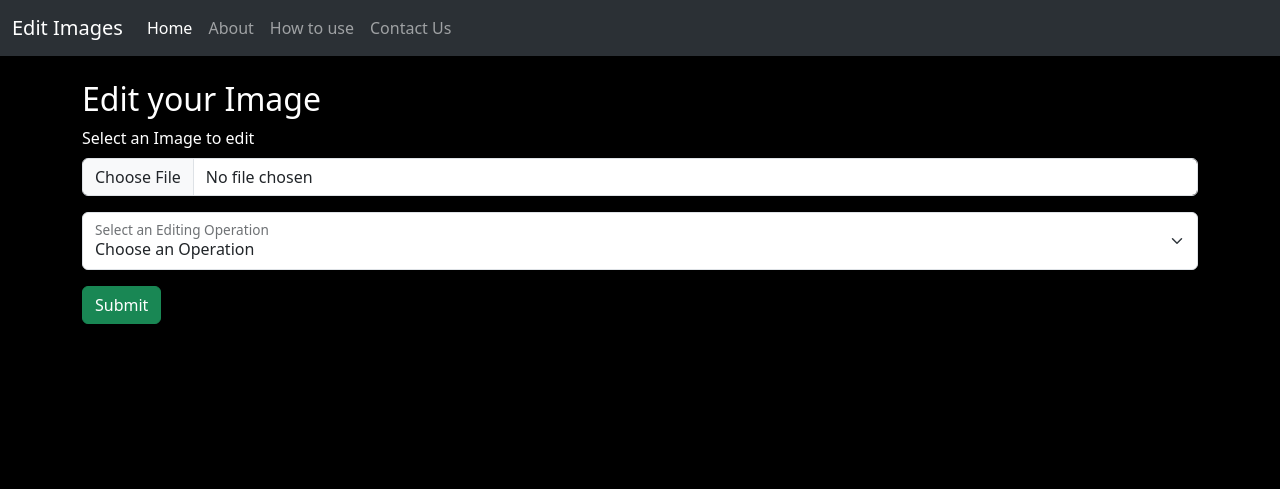
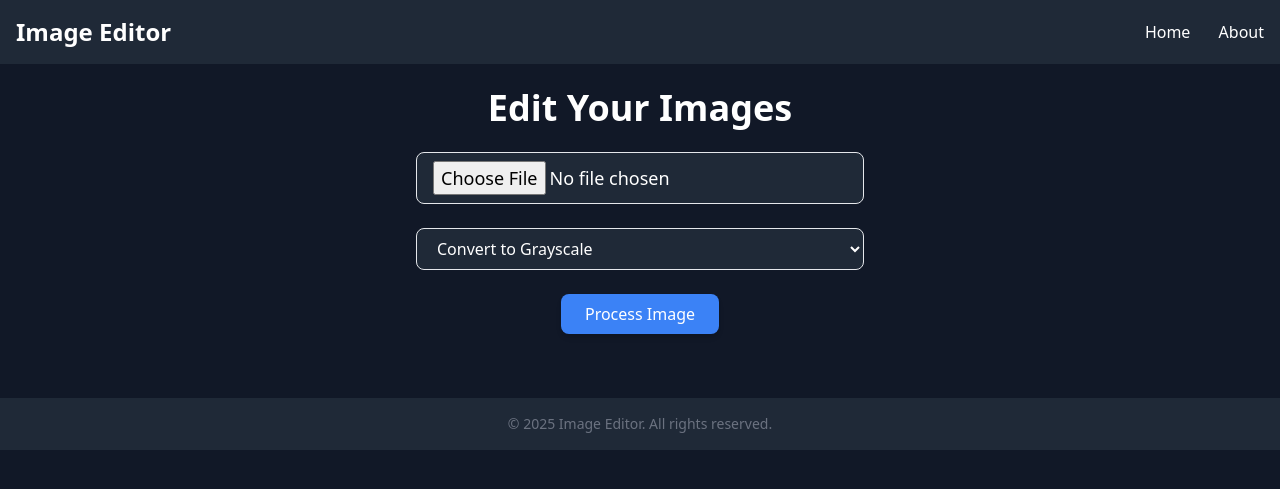
Before and after one commit to Nikhil-2x/Image-editor, a Flask app: page / in a window 1280 px wide. Shown: the top 489 px of the page. Run offline with Flask 3, Linux system fonts and the light colour scheme.

Commit message:
updated ui

```diff
--- a/app.py
+++ b/app.py
@@ -1,4 +1,4 @@
-from flask import Flask, render_template, request, flash
+from flask import Flask, render_template, request, flash, redirect, url_for
 from werkzeug.utils import secure_filename
 import cv2
 import os
@@ -13,60 +13,70 @@ app.config['UPLOAD_FOLDER'] = UPLOAD_FOLDER
 def allowed_file(filename):
     return '.' in filename and filename.rsplit('.',1)[1].lower() in ALLOWED_EXTENSIONS
 
-def processImage(filename,operation):
+def processImage(filename, operation):
     img = cv2.imread(f"upload/{filename}")
+
+    if img is None:  # Handle invalid files
+        return None
+
     match operation:
         case "cgray":
             imgProcessed = cv2.cvtColor(img, cv2.COLOR_BGR2GRAY)
-            newFilename = f"static/saved/{filename}"
-            cv2.imwrite(newFilename, imgProcessed)
-            return newFilename
         case "cwebp":
             newFilename = f"static/saved/{filename.split('.')[0]}.webp"
-            cv2.imwrite(newFilename, img)
+            cv2.imwrite(newFilename, img)  # Save immediately
             return newFilename
         case "cjpg":
             newFilename = f"static/saved/{filename.split('.')[0]}.jpg"
-            cv2.imwrite(newFilename, img)
+            cv2.imwrite(newFilename, img)  # Save immediately
             return newFilename
         case "cpng":
             newFilename = f"static/saved/{filename.split('.')[0]}.png"
-            cv2.imwrite(newFilename, img)
+            cv2.imwrite(newFilename, img)  # Save immediately
             return newFilename
-    pass
+        case "blur":
+            imgProcessed = cv2.GaussianBlur(img, (15, 15), 0)
+        case "edges":
+            imgProcessed = cv2.Canny(img, 100, 200)
+        case "resize":
+            imgProcessed = cv2.resize(img, (300, 300))  # Resize to 300x300
+        case "rotate":
+            imgProcessed = cv2.rotate(img, cv2.ROTATE_90_CLOCKWISE)
+        case _:
+            return None
+
+    # Save the processed image for all other cases
+    newFilename = f"static/saved/{filename}"
+    cv2.imwrite(newFilename, imgProcessed)
+    return newFilename
+
 
 
 @app.route("/")
 def home():
     return render_template("index.html")
 
+@app.route("/about")
+def about():
+    return render_template("about.html")
+
 @app.route("/edit", methods=["GET", "POST"])
 def edit():
     if request.method == "POST":
         operation = request.form.get("operation")
-        # check if the post request has the file part
         if 'file' not in request.files:
             flash('No file part')
-            return "error"
+            return redirect(url_for('home'))
         file = request.files['file']
-        # If the user does not select a file, the browser submits an
-        # empty file without a filename.
         if file.filename == '':
             flash('No selected file')
-            return "error no selected file"
+            return redirect(url_for('home'))
         if file and allowed_file(file.filename):
             filename = secure_filename(file.filename)
             file.save(os.path.join(app.config['UPLOAD_FOLDER'], filename))
             new = processImage(filename, operation)
-            flash(f"Your image has been processed and is available <a href='/{new}' target='_blank'>here</a>")
-            return render_template("index.html")
+            flash(f"Your image has been processed and is available <a href='/{new}' target='_blank' class='text-yellow-300 font-semibold'>here</a>")
+            return redirect(url_for('home'))
     return render_template("index.html")
 
-
-
-@app.route("/about")
-def about():
-    return render_template("about.html")
-
-
 app.run(debug=True, port=8080)
--- /dev/null
+++ b/static/styles/style.css
@@ -0,0 +1,61 @@
+/* Dark Mode Styling */
+body {
+    background-color: #1a202c;
+    color: white;
+}
+
+.btn:hover {
+    background-color: #4f46e5;
+    /* A shade of blue */
+    transform: scale(1.05);
+    transition: all 0.3s ease-in-out;
+}
+
+button {
+    transition: background-color 0.3s ease;
+}
+
+.container {
+    animation: fadeIn 1s ease-in-out;
+}
+
+
+/* Animations */
+@keyframes fadeIn {
+    0% {
+        opacity: 0;
+    }
+
+    100% {
+        opacity: 1;
+    }
+}
+
+@keyframes bounce {
+
+    0%,
+    100% {
+        transform: translateY(0);
+    }
+
+    50% {
+        transform: translateY(-10px);
+    }
+}
+
+.flash-message {
+    animation: fadeIn 1s ease-in-out, bounce 2s infinite;
+    /* Green */
+    color: white;
+    padding: 15px;
+    margin: 10px 0;
+    border-radius: 5px;
+    position: relative;
+}
+
+.flash-message a {
+    color: #ffeb3b;
+    /* Yellow */
+    text-decoration: underline;
+    font-weight: bold;
+}
--- /dev/null
+++ b/templates/base.html
@@ -0,0 +1,34 @@
+<!DOCTYPE html>
+<html lang="en">
+<head>
+    <meta charset="UTF-8">
+    <meta name="viewport" content="width=device-width, initial-scale=1.0">
+    <title>Image Editor</title>
+    <link href="https://cdn.jsdelivr.net/npm/tailwindcss@2.2.19/dist/tailwind.min.css" rel="stylesheet">
+    <link href="/static/styles/style.css" rel="stylesheet">
+</head>
+<body class="bg-gray-900 text-white">
+
+    <!-- Navbar -->
+    <nav class="bg-gray-800 p-4">
+        <div class="container mx-auto flex justify-between items-center">
+            <a href="/" class="text-2xl font-semibold text-white">Image Editor</a>
+            <div class="space-x-6">
+                <a href="/" class="hover:text-gray-400">Home</a>
+                <a href="/about" class="hover:text-gray-400">About</a>
+            </div>
+        </div>
+    </nav>
+
+    <!-- Main Content -->
+    <main>
+        {% block content %}{% endblock %}
+    </main>
+
+    <!-- Footer (optional) -->
+    <footer class="bg-gray-800 py-4 mt-10">
+        <p class="text-center text-sm text-gray-500">© 2025 Image Editor. All rights reserved.</p>
+    </footer>
+
+</body>
+</html>
--- a/templates/index.html
+++ b/templates/index.html
@@ -1,78 +1,56 @@
-<!DOCTYPE html>
-<html lang="en">
-<head>
-    <meta charset="UTF-8">
-    <meta name="viewport" content="width=device-width, initial-scale=1.0">
-    <title>Edit Your Images </title>
-    <link href="https://cdn.jsdelivr.net/npm/bootstrap@5.3.0-alpha3/dist/css/bootstrap.min.css" rel="stylesheet"
-        integrity="sha384-KK94CHFLLe+nY2dmCWGMq91rCGa5gtU4mk92HdvYe+M/SXH301p5ILy+dN9+nJOZ" crossorigin="anonymous">
-</head>
-<body class="bg-black text-white">
-    <nav class="navbar navbar-expand-lg bg-body-tertiary" data-bs-theme="dark">
-        <div class="container-fluid">
-            <a class="navbar-brand" href="/">Edit Images</a>
-            <button class="navbar-toggler" type="button" data-bs-toggle="collapse"
-                data-bs-target="#navbarSupportedContent" aria-controls="navbarSupportedContent" aria-expanded="false"
-                aria-label="Toggle navigation">
-                <span class="navbar-toggler-icon"></span>
-            </button>
-            <div class="collapse navbar-collapse" id="navbarSupportedContent">
-                <ul class="navbar-nav me-auto mb-2 mb-lg-0">
-                    <li class="nav-item">
-                        <a class="nav-link active" aria-current="page" href="/">Home</a>
-                    </li>
-                    <li class="nav-item">
-                        <a class="nav-link" href="/about">About</a>
-                    </li>
-                    <li class="nav-item">
-                        <a class="nav-link" href="/how">How to use</a>
-                    </li>
-                    <li class="nav-item">
-                        <a class="nav-link" href="/contact">Contact Us</a>
-                    </li>
+{% extends 'base.html' %}
 
-                </ul>
-            </div>
+{% block content %}
+<div class="container mx-auto p-6">
+    <h1 class="text-4xl text-center mb-6 font-bold text-white">Edit Your Images</h1>
+
+    <!-- Flash Message -->
+    {% with messages = get_flashed_messages() %}
+    {% if messages %}
+        <div class="flash-message text-center bg-green-500 text-white p-4 rounded-lg mb-4 fade-in shadow-lg">
+            {{ messages[0] | safe }}
         </div>
-    </nav>
-
-    {% with messages = get_flashed_messages(with_categories=true) %}
-    {% if messages %}
-
-        {% for category, message in messages %}
-        <div class="alert alert-success alert-dismissible fade show" role="alert">
-            <strong>Success!</strong> {{ message | safe}}
-            <button type="button" class="btn-close" data-bs-dismiss="alert" aria-label="Close"></button>
-          </div>
-        {% endfor %}
-
     {% endif %}
     {% endwith %}
 
-    <div class="container my-4">
-        <h1 class="fs-2 text">Edit your Image</h1>
-        <form action="/edit" method="post" enctype="multipart/form-data">
+    <!-- Form -->
+    <form action="/edit" method="POST" enctype="multipart/form-data" class="space-y-6">
+        <div class="flex justify-center">
+            <input type="file" name="file" class="file-input transition-transform duration-300 transform hover:scale-105 text-lg py-2 px-4 border rounded-lg bg-gray-800 text-white w-full max-w-md" required>
+        </div>
 
-            <div class="mb-3">
-                <label for="formFile" class="form-label">Select an Image to edit</label>
-                <input class="form-control" type="file" name="file" id="formFile">
-            </div>
-            <div class="mb-3">
-                <div class="form-floating">
-                    <select name="operation" class="form-select" id="floatingSelect"
-                        aria-label="Floating label select example">
-                        <option selected>Choose an Operation</option>
-                        <option value="cpng">Convert to PNG</option>
-                        <option value="cgray">Convert to Grayscale</option>
-                        <option value="cwebp">Convert to Webp</option>
-                        <option value="cjpg">Convert to Jpg</option>
-                    </select>
-                    <label for="floatingSelect">Select an Editing Operation</label>
-                </div>
-            </div>
-            <button type="submit" class="btn btn-success">Submit</button>
+        <div class="flex justify-center">
+            <select name="operation" class="select-input py-2 px-4 border rounded-lg bg-gray-800 text-white w-full max-w-md">
+                <option value="cgray">Convert to Grayscale</option>
+                <option value="cwebp">Convert to WebP</option>
+                <option value="cjpg">Convert to JPG</option>
+                <option value="cpng">Convert to PNG</option>
+                <option value="blur">Apply Blur</option>
+                <option value="edges">Detect Edges</option>
+                <option value="resize">Resize Image</option>
+            </select>
+        </div>
 
-        </form>
-    </div>
-</body>
-</html>
+        <div class="flex justify-center">
+            <button type="submit" class="bg-blue-500 text-white py-2 px-6 rounded-lg hover:bg-blue-600 shadow-md transform transition-transform duration-300 hover:scale-105">
+                Process Image
+            </button>
+        </div>
+    </form>
+</div>
+
+<!-- Add this spinner in index.html -->
+<div id="loading-spinner" class="hidden fixed inset-0 bg-gray-900 bg-opacity-75 flex justify-center items-center">
+  <div class="animate-spin rounded-full h-16 w-16 border-t-4 border-blue-500"></div>
+</div>
+
+<script>
+  const form = document.querySelector("form");
+  const spinner = document.getElementById("loading-spinner");
+
+  form.addEventListener("submit", () => {
+    spinner.classList.remove("hidden");
+  });
+</script>
+
+{% endblock %}
```
Also changed, not shown: templates/about.html (+11 -11 lines), static/saved/trees.jpg (added), upload/trees.png (added).
